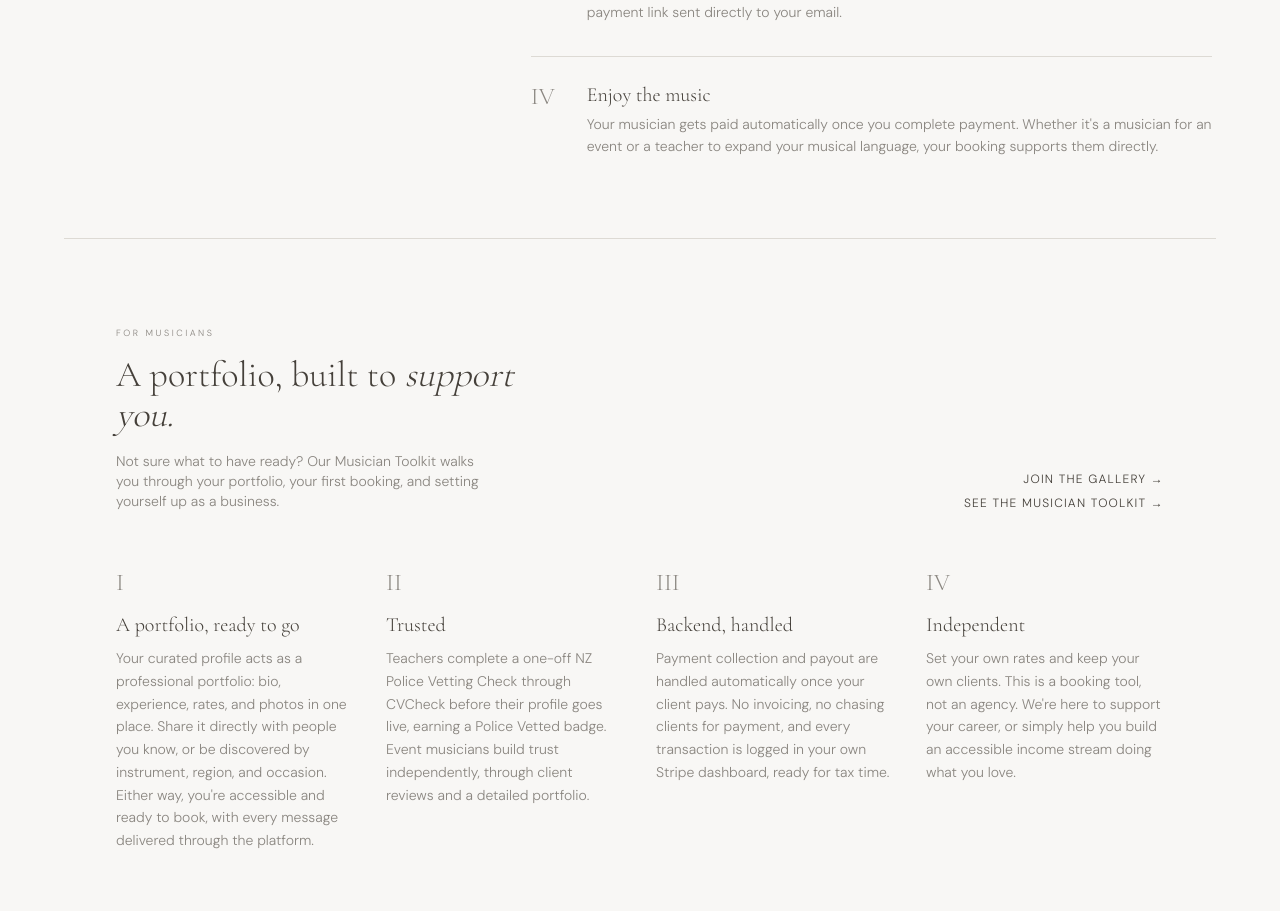
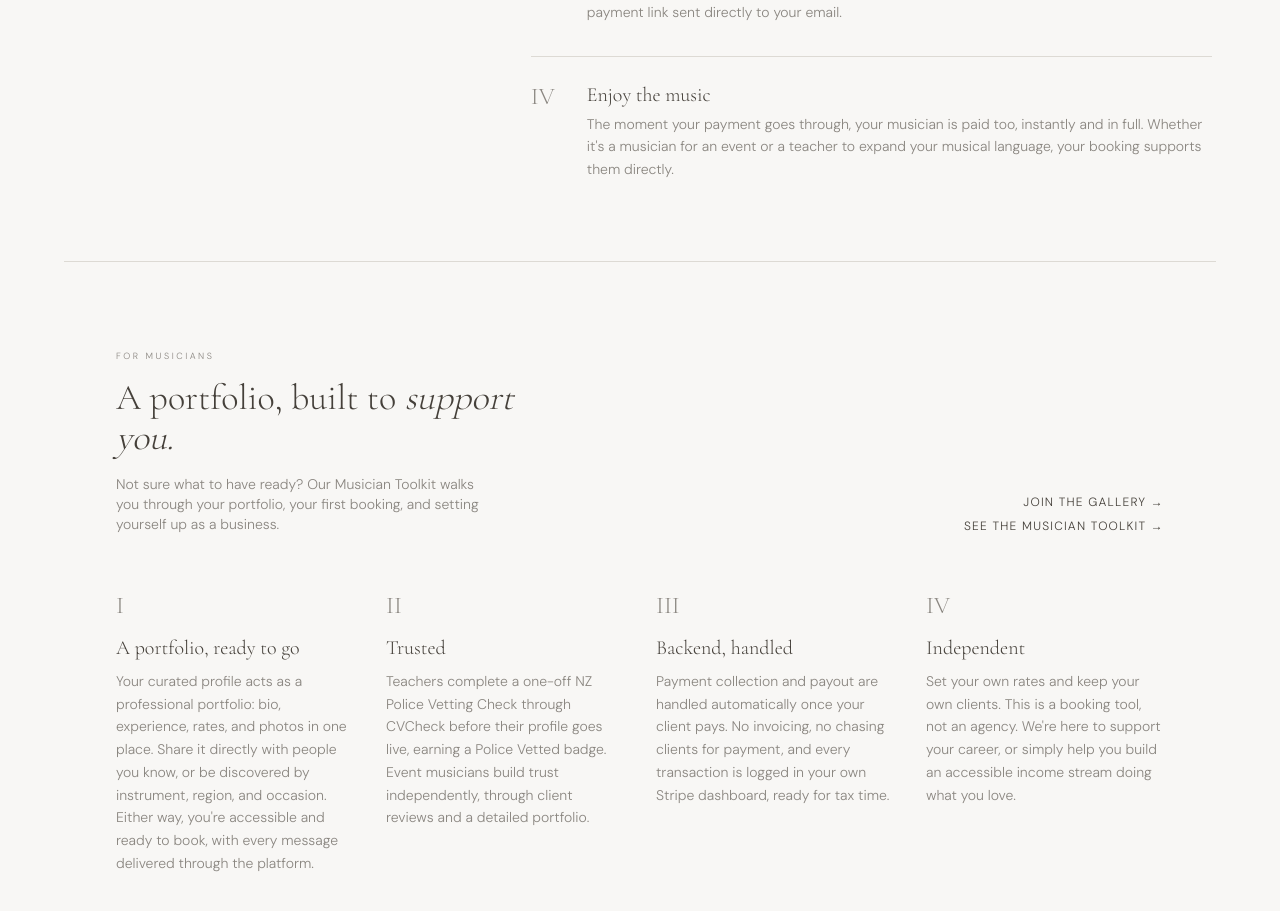
Before and after one commit to musiciangallery/Musician-Gallery, a Next.js app: page /about in a window 1280 px wide. Shown: the part 1288-2199 px from the top of the page. Built offline with nearby package versions, Linux system fonts and the light colour scheme.

Commit message:
Update page.tsx

```diff
--- a/src/app/about/page.tsx
+++ b/src/app/about/page.tsx
@@ -25,7 +25,7 @@ const clientSteps = [
   {
     n: "IV",
     t: "Enjoy the music",
-    b: "Your musician gets paid automatically once you complete payment. Whether it's a musician for an event or a teacher to expand your musical language, your booking supports them directly.",
+    b: "The moment your payment goes through, your musician is paid too, instantly and in full. Whether it's a musician for an event or a teacher to expand your musical language, your booking supports them directly.",
   },
 ];
 
```
